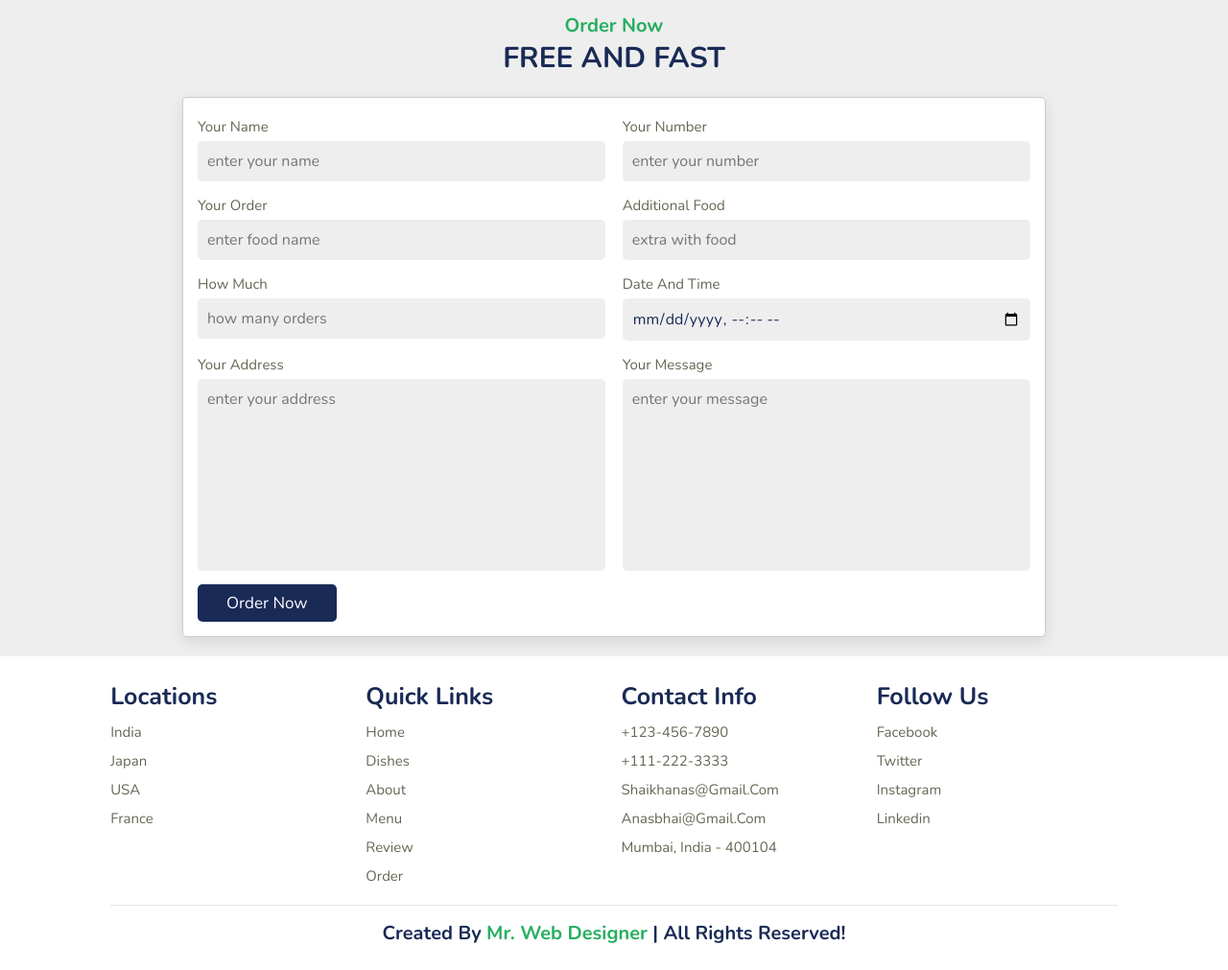
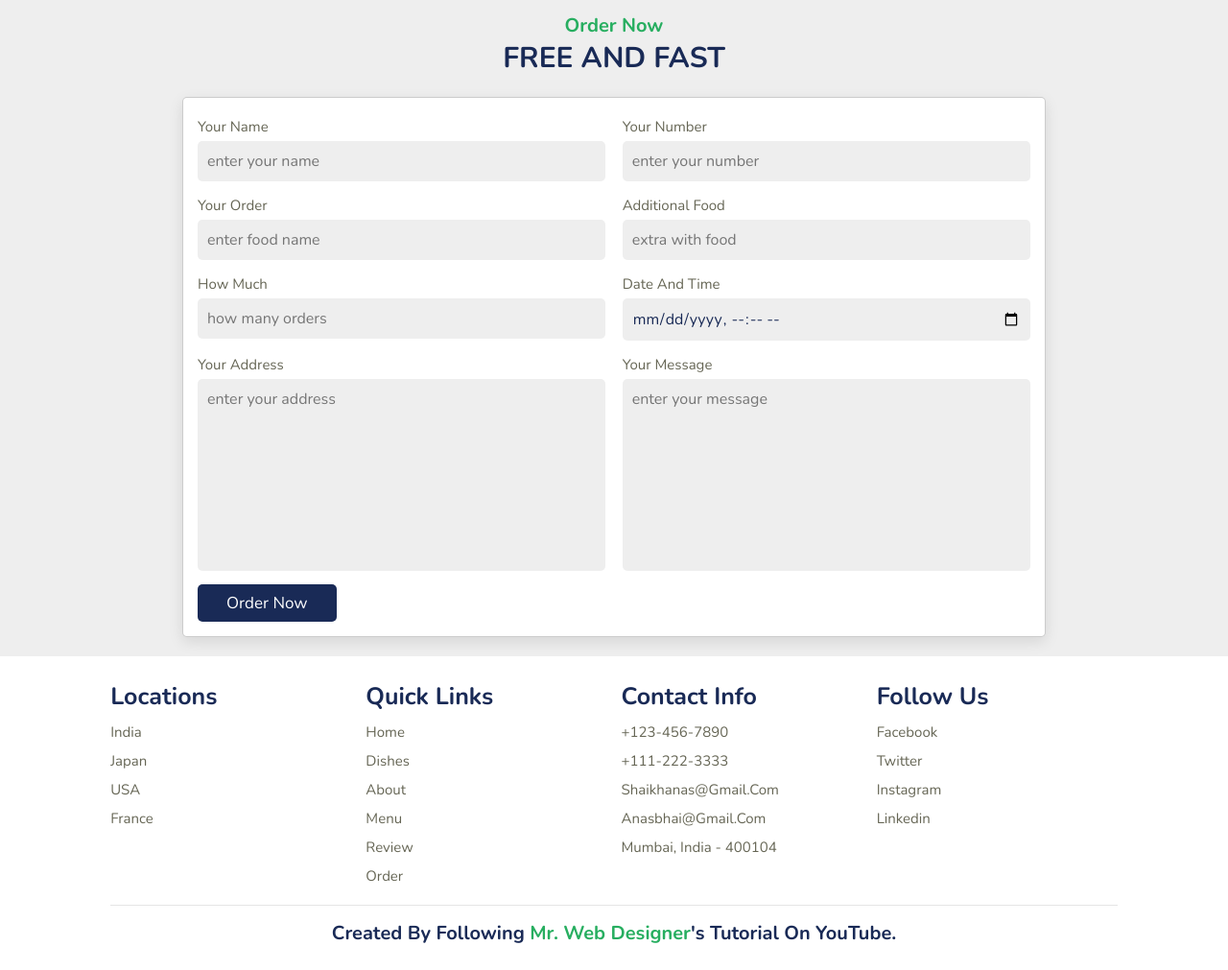
Before and after one commit to Tanmay810-glitch/restaurant-website, a plain HTML site: page index.html in a window 1280 px wide. Shown: the part 4224-5235 px from the top of the page at 96% size. Drawn offline with nearby package versions, Linux system fonts and the light colour scheme.

Commit message:
Did some minor changes

```diff
--- a/index.html
+++ b/index.html
@@ -633,7 +633,7 @@
         </div>
     </div>
 
-    <h1 class="credit">created by <span>mr. web designer</span> | all rights reserved!</h1>
+    <h1 class="credit">created by following <span>mr. web designer</span>'s tutorial on YouTube.</h1>
 </section>
 <!-- footer section ends -->
 
```
